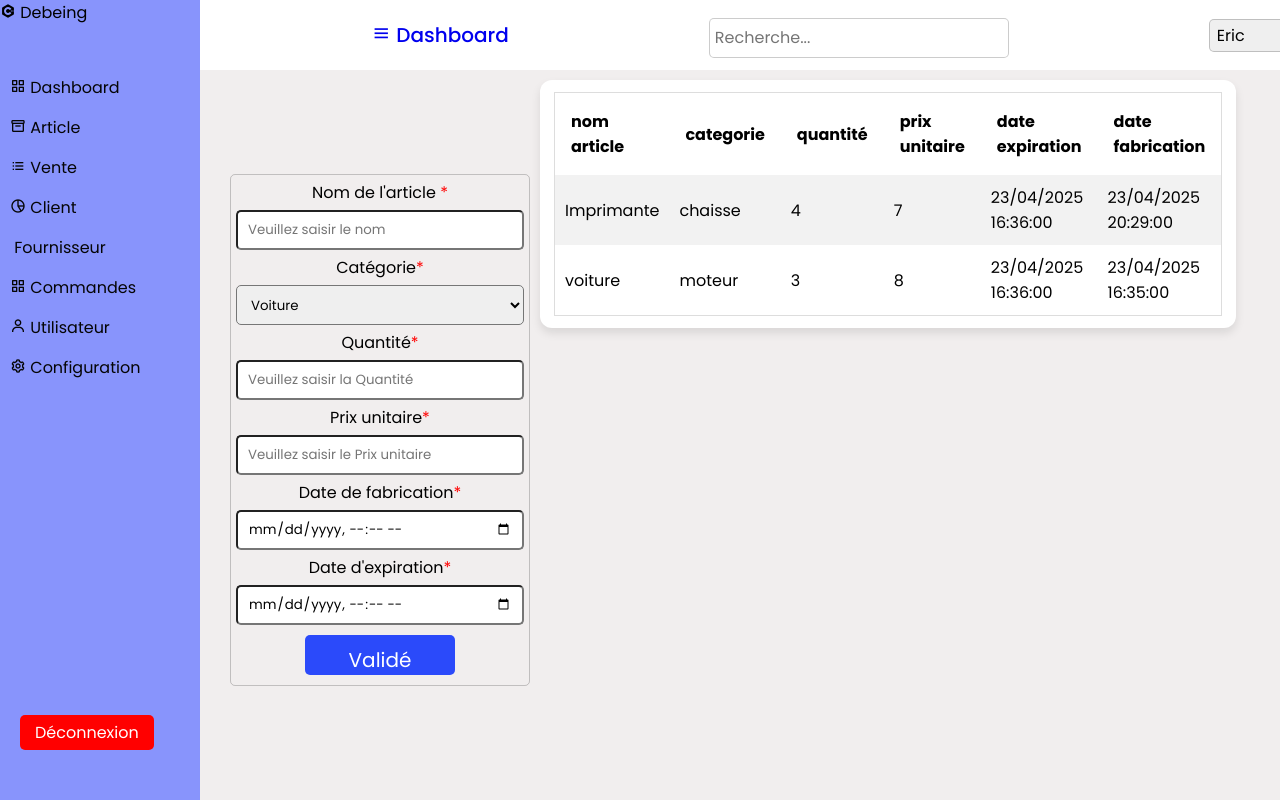
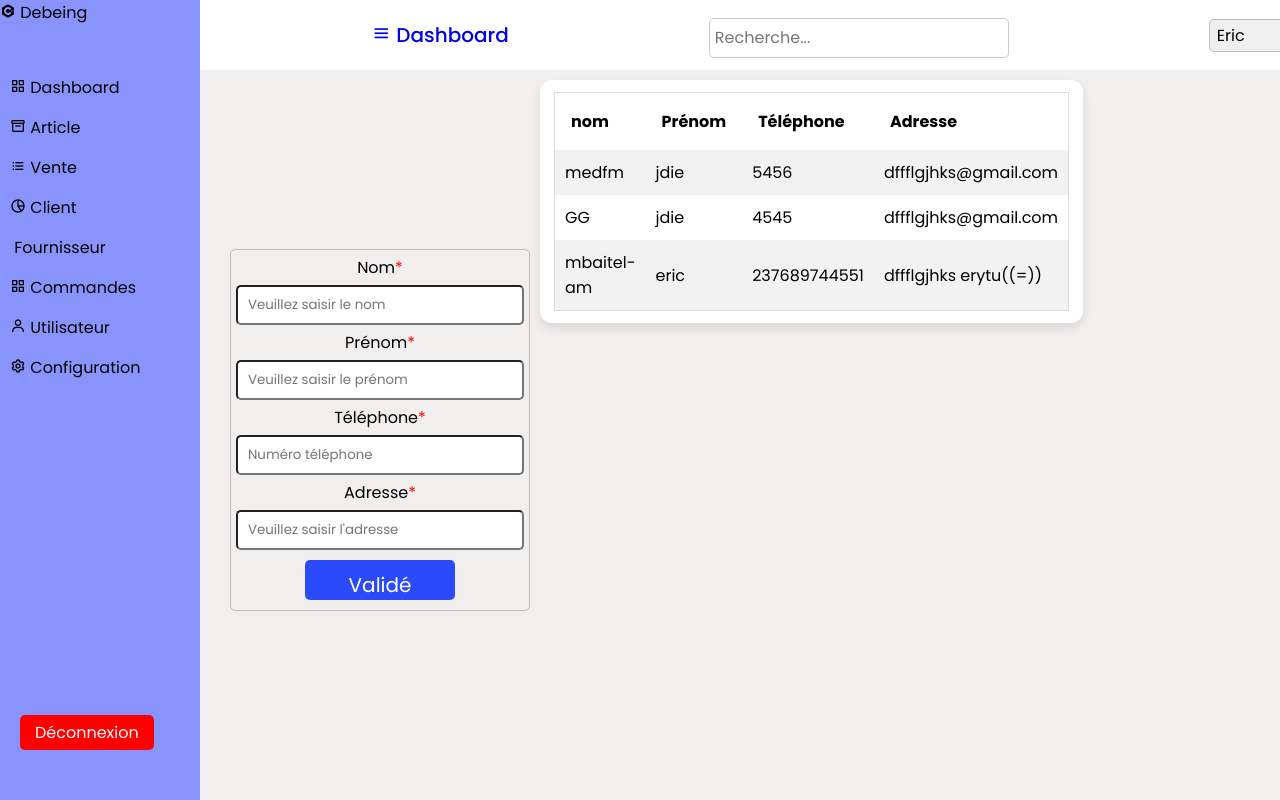
Before and after one commit to Debeing/Gestion-de-stock-, a PHP site: page /vue/fournisseur.php in a window 1280 px wide. Run offline with PHP 8.4, Linux system fonts and the light colour scheme; data comes from the database, SQL or seed files in the repository.

Commit message:
second commit

```diff
--- a/model/ajoutVente.php
+++ b/model/ajoutVente.php
@@ -6,7 +6,6 @@ if (
    && !empty($_POST['id_client'])
    && !empty($_POST['quantite'])
    && !empty($_POST['prix'])
-   && !empty($_POST['date_vente'])
    ){
 
     $article = getArticle($_POST['id_article']);
--- a/vue/fournisseur.php
+++ b/vue/fournisseur.php
@@ -2,36 +2,27 @@
 include'entete.php'
 
 ?>
-        <div class="form-containered">
+  <div class="form-containered">
             <div class="form">
-                <form action="../model/ajoutArticle.php" method="POST">
+                <form action="../model/ajoutClient.php" method="POST">
                     <div class="contenu">
                         <div class="input">
-                            <label for="nom_article">Nom de l'article <span style="color: red;">*</span> </label>
-                            <input type="text" name="nom_article" id="nom_article" placeholder="Veuillez saisir le nom"><br>
-                            <label for="categorie">Catégorie<span style="color: red;">*</span></label><br>
-                            <select name="categorie" id="Eric" required>
-                                <option value="Voiture" class="voiture">Voiture</option>
-                                <option value="pneu">pneu</option>
-                                <option value="chaisse">chaisse</option>
-                                <option value="moteur">moteur</option>
-                            </select><br>
-                            <label for="quantite">Quantité<span style="color: red;">*</span></label><br>
-                            <input type="number" name="quantite" placeholder="Veuillez saisir la Quantité" >
-                            <label for="prix_unitaire">Prix unitaire<span style="color: red;">*</span></label><br>
-                            <input type="number" name="prix_unitaire" placeholder="Veuillez saisir le Prix unitaire"><br>
-                            <label for="date_fabrication">Date de fabrication<span style="color: red;">*</span></label><br>
-                            <input type="datetime-local" name="date_fabrication"><br>
-                            <label for="date_expiration">Date d'expiration<span style="color: red;">*</span></label><br>
-                            <input type="datetime-local" name="date_expiration"><br>
+                            <label for="nom">Nom<span style="color: red;">*</span> </label>
+                            <input type="text" name="nom" id="nom" placeholder="Veuillez saisir le nom"><br>
+                            <label for="prenom">Prénom<span style="color: red;">*</span></label><br>
+                            <input type="text" name="prenom" id="prenom" placeholder="Veuillez saisir le prénom"><br>
+                            <label for="telephone">Téléphone<span style="color: red;">*</span></label><br>
+                            <input type="number" name="telephone" placeholder="Numéro téléphone">
+                            <label for="adresse">Adresse<span style="color: red;">*</span></label><br>
+                            <input type="text" name="adresse" placeholder="Veuillez saisir l'adresse"><br>
                             <button type="submit" class="submit">Validé</button>
 
                             <!-- affichage du message d'erreur dans notre formulaire-->
                             <?php
                               if (!empty($_SESSION['message']['text'])) {
                             ?>
-                                <div class="alert" <?=$_SESSION['message']['type'] ?> >
-                                <?=$_SESSION['message']['text']?>
+                                <div class="alert" <?=$_SESSION['message']['type'] ?>>
+                                    <?=$_SESSION['message']['text']?>
                                 </div>
                             <?php
                               }
@@ -41,30 +32,26 @@ include'entete.php'
                 </form>
             </div>
         </div>
+        </div>
         <div class="box">
                 <table class="mtable">
                         <tr>
-                            <th>nom article</th>
-                            <th> categorie</th>
-                            <th>quantité</th>
-                            <th> prix unitaire</th>
-                            <th>date expiration</th>
-                            <th>date fabrication</th>
+                            <th>nom</th>
+                            <th> Prénom</th>
+                            <th>Téléphone</th>
+                            <th>Adresse</th>
                         </tr>
-                        <!-- Vérification de la table liste, si elle n'est pas vide elle affiche ces informations au niveau du tableau -->
                         <?php
-                        $articles = getArticle();
+                        $clients = getClient();
 
-                        if (!empty($articles) && is_array($articles)) {
-                            foreach ($articles as $key => $value) {
+                        if (!empty($clients) && is_array($clients)) {
+                            foreach ($clients as $key => $value) {
                                 ?>
                                 <tr>
-                                    <td><?= $value['nom_article']  ?></td>
-                                    <td><?= $value['categorie']  ?></td>
-                                    <td><?= $value['quantite']  ?></td>
-                                    <td><?= $value['prix_unitaire']  ?></td>
-                                    <td><?= date('d/m/Y H:i:s', strtotime($value['date_fabrication']))  ?></td>
-                                    <td><?= date('d/m/Y H:i:s', strtotime($value['date_expiration'])) ?></td>
+                                    <td><?= $value['nom']  ?></td>
+                                    <td><?= $value['prenom']  ?></td>
+                                    <td><?= $value['telephone']  ?></td>
+                                    <td><?= $value['adresse']  ?></td>
                                 </tr>
                                 <?php
                             }
@@ -74,6 +61,6 @@ include'entete.php'
             </div>
     </section>
 
-   <?php
-include'pied.php'
+<?php
+include'pied.php';
 ?>
--- a/vue/vente.php
+++ b/vue/vente.php
@@ -4,7 +4,7 @@ include'entete.php'
 ?>
         <div class="form-containered">
             <div class="form">
-                <form action="<?= !empty( $_GET['id']) ? "../model/fonctionVente.php" : "../model/ajouteVente.php" ?>"  method="POST">
+                <form action="../model/ajouteVente.php" method="POST">
                     <div class="contenu">
                         <div class="input">
                             <input value="<?= !empty($_GET['id']) ? $article['id'] : "" ?> "type="hidden" name="id" id="id">
```
Also changed, not shown: model/ajoutFournisseur.php (added, +38 -0 lines), model/fonctionFournisseur.php (added, +13 -0 lines), vue/commande.php (+42 -27 lines).
